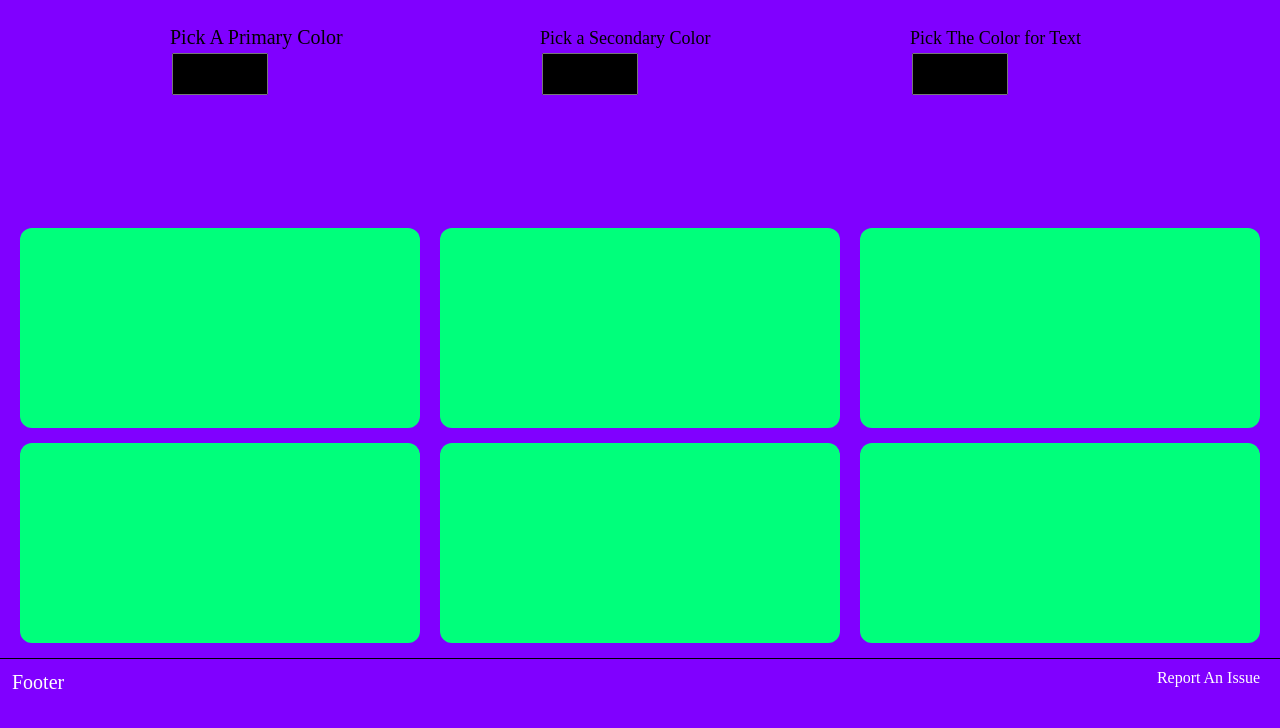
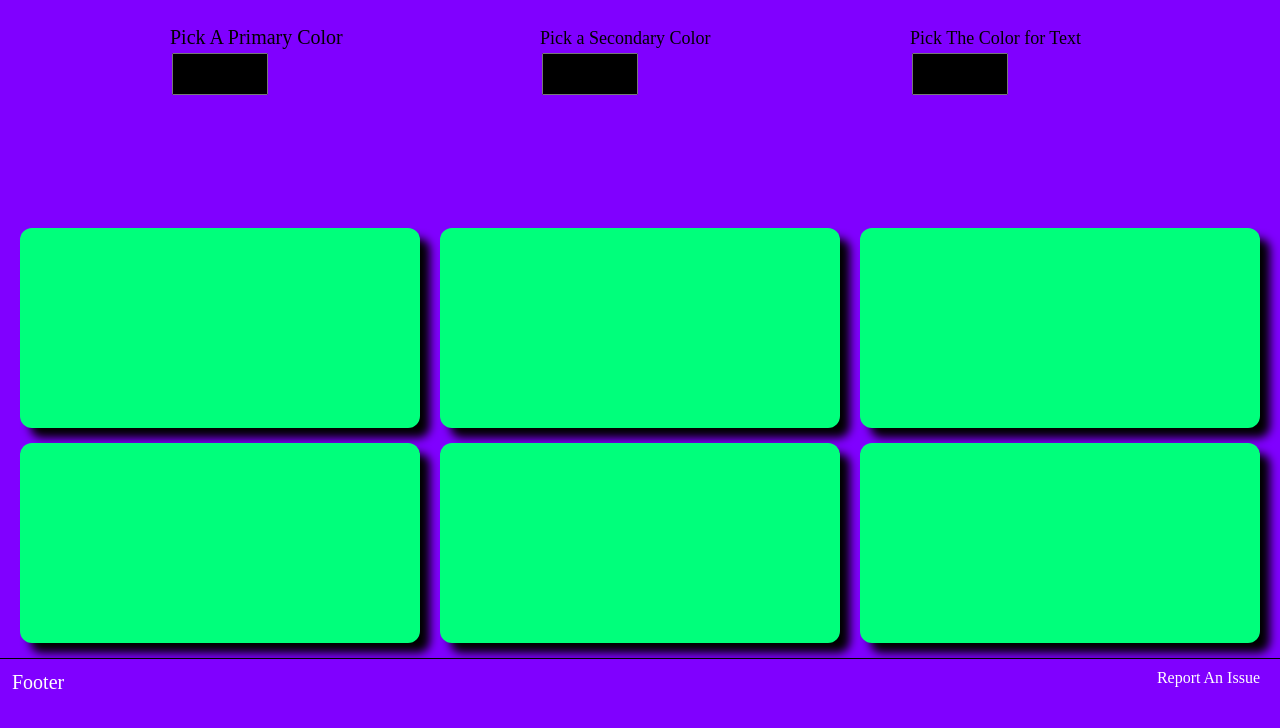
Before and after one commit to Muhammad-Fardin/ThemeScheme, a website built with Vite: page index.html in a window 1280 px wide. Shown: the part 56-784 px from the top of the page. Built offline with nearby package versions, Linux system fonts and the light colour scheme.

Commit message:
Update style.css

```diff
--- a/css/style.css
+++ b/css/style.css
@@ -70,6 +70,7 @@ input[type="color"] {
   padding: 20px;
   background-color: var(--secondary-color);
   border-radius: 12px;
+  box-shadow: 10px 10px 10px black;
 }
 
 .border-bottom {
```
